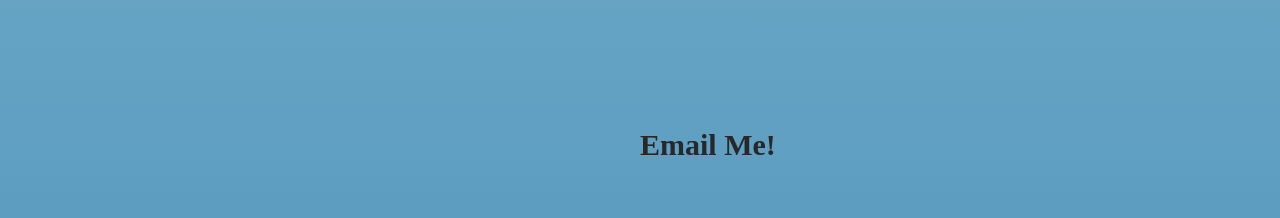
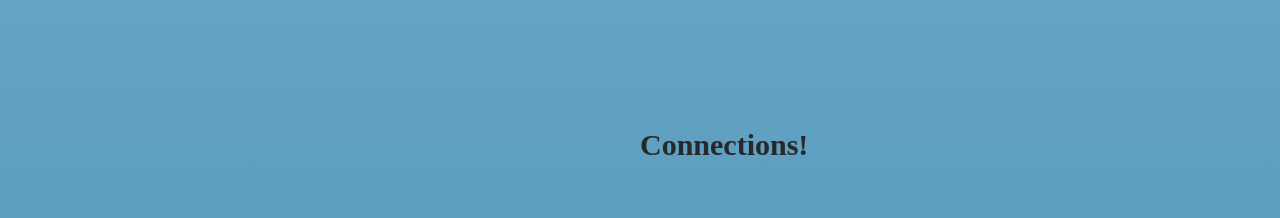
Before and after one commit to RileyNielson/my-portfolio, a React (Create React App) app: page / in a window 1280 px wide. Shown: the part 3460-3678 px from the top of the page. Built offline with nearby package versions, Linux system fonts and the light colour scheme; a web font is replaced by a local one.

Commit message:
updating content

```diff
--- a/src/components/info.js
+++ b/src/components/info.js
@@ -31,15 +31,8 @@ const info = [
   },
   {
     key: 5,
-    title: "Email Me!",
+    title: "Connections!",
     content: "Email: Rileyanielson@gmail.com",
-    imageSrc: "",
-    imageAlt: "",
-  },
-  {
-    key: 6,
-    title: "Hope to hear from you soon!",
-    content: "",
     imageSrc: "",
     imageAlt: "",
   },
```
